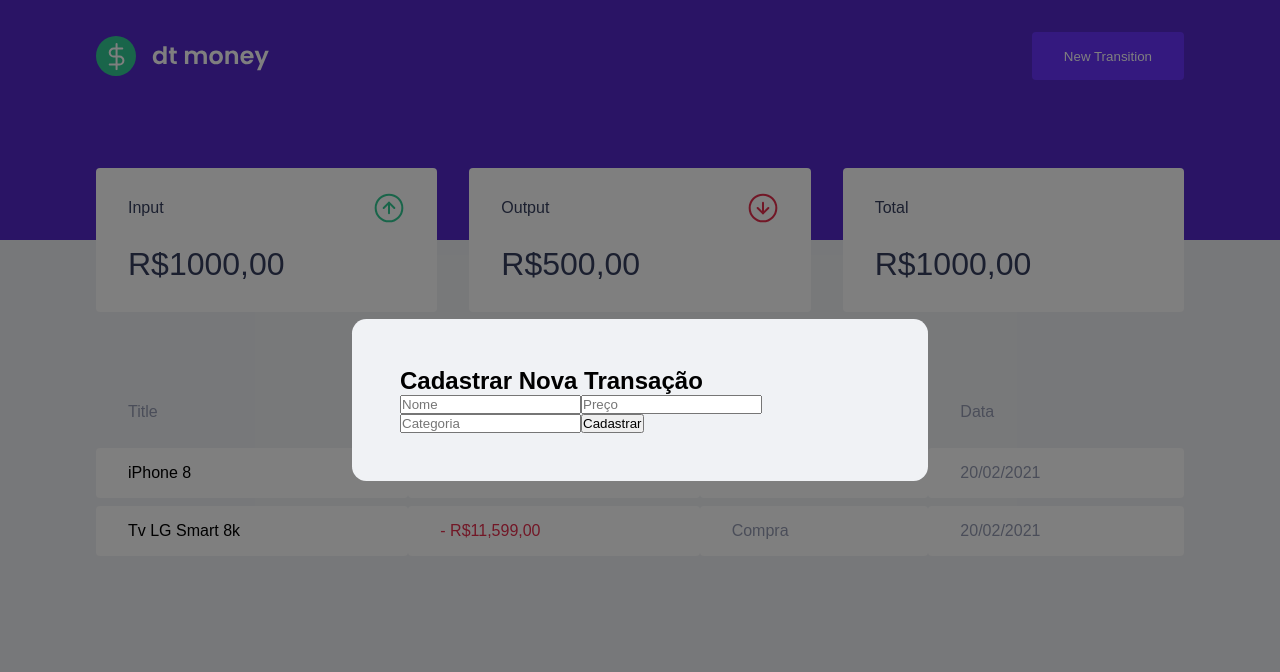
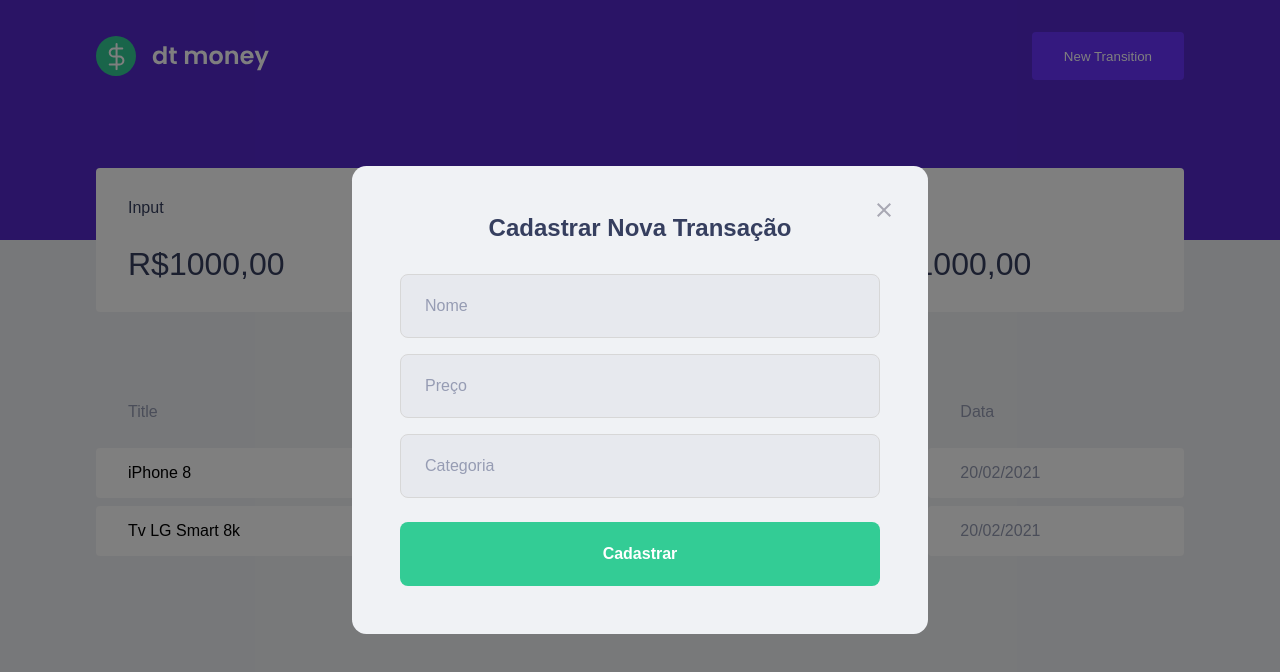
Before and after one commit to tmz81/dtmoney, a React (Vite) app: page / in a window 1280 px wide. Both pictures are taken after a click on the button "New Transition". Shown: the top 672 px of the page. Built offline with nearby package versions, Linux system fonts and the light colour scheme; no server answers; what miragejs would draw is missing.

Commit message:
style modal /2

```diff
--- a/src/components/newTransaction/index.tsx
+++ b/src/components/newTransaction/index.tsx
@@ -1,5 +1,6 @@
 import Modal from "react-modal";
 import { Container } from "./style";
+import imgCloseModal from "../../assets/fechar.svg"
 
 interface NewTransactionProps {
   isOpen: boolean;
@@ -14,6 +15,9 @@
       overlayClassName="react-modal-overlay"
       className="react-modal-content"
       >
+      <button className="react-modal-close" type="button" onClick={onRequestClose}>
+        <img src={imgCloseModal} alt="Close Modal" />
+      </button>
       <Container>
           <h2>Cadastrar Nova Transação</h2>
           <input placeholder="Nome"/>
--- a/src/components/newTransaction/style.ts
+++ b/src/components/newTransaction/style.ts
@@ -1,3 +1,53 @@
 import styled from "styled-components";
 
-export const Container = styled.form``;
+export const Container = styled.form`
+  h2 {
+    color: var(--text-title);
+    font-size: 1.5rem;
+    margin-bottom: 2rem;
+    text-align: center;
+  }
+
+  input {
+    width: 100%;
+    height: 4rem;
+    padding: 0 1.5rem;
+    border-radius: 0.50rem;
+
+    border: 1px solid #d7d7d7;
+    background: #e7e9ee;
+
+    font-weight: 400;
+    font-size: 1rem;
+
+    &::placeholder {
+      color: var(--text-body);
+    }
+
+    & + input {
+      margin-top: 1rem;
+    }
+  }
+
+  button[type="submit"] {
+      width: 100%;
+      height: 4rem;
+      padding: 0 1.5rem;
+
+      color: #fff;
+      background: var(--green);
+
+      border: 0;
+      border-radius: 0.50rem;
+      margin-top: 1.5rem;
+
+      font-size: 1rem;
+      font-weight: 600;
+
+      transition: filter 0.2s;
+
+      &:hover {
+        filter: brightness(0.9);
+      }
+    }
+`;
--- a/src/styles/global.ts
+++ b/src/styles/global.ts
@@ -4,6 +4,7 @@
   :root {
     --background: #f0f2f5;
     --red: #e52e4d;
+    --green: #33CC95;
     --blue: #5429cc;
 
     --blue-light: #6933ff;
@@ -66,6 +67,7 @@
 
     background: rgba(0, 0, 0, 0.5);
   }
+
   .react-modal-content {
     width: 100%;
     max-width: 576px;
@@ -75,4 +77,18 @@
     border-radius: 0.90rem;
     background: var(--background);
   }
+
+  .react-modal-close {
+    position: absolute;
+    right: 1.5rem;
+    top: 1.5rem;
+    border: 0;
+    background: transparent;
+
+    transition: filter 0.2s;
+
+    &:hover {
+      filter: brightness(0.1);
+    }
+  }
 `;
```
Also changed, not shown: src/assets/fechar.svg (added). Lines whose indentation alone changed are shown as unchanged.
